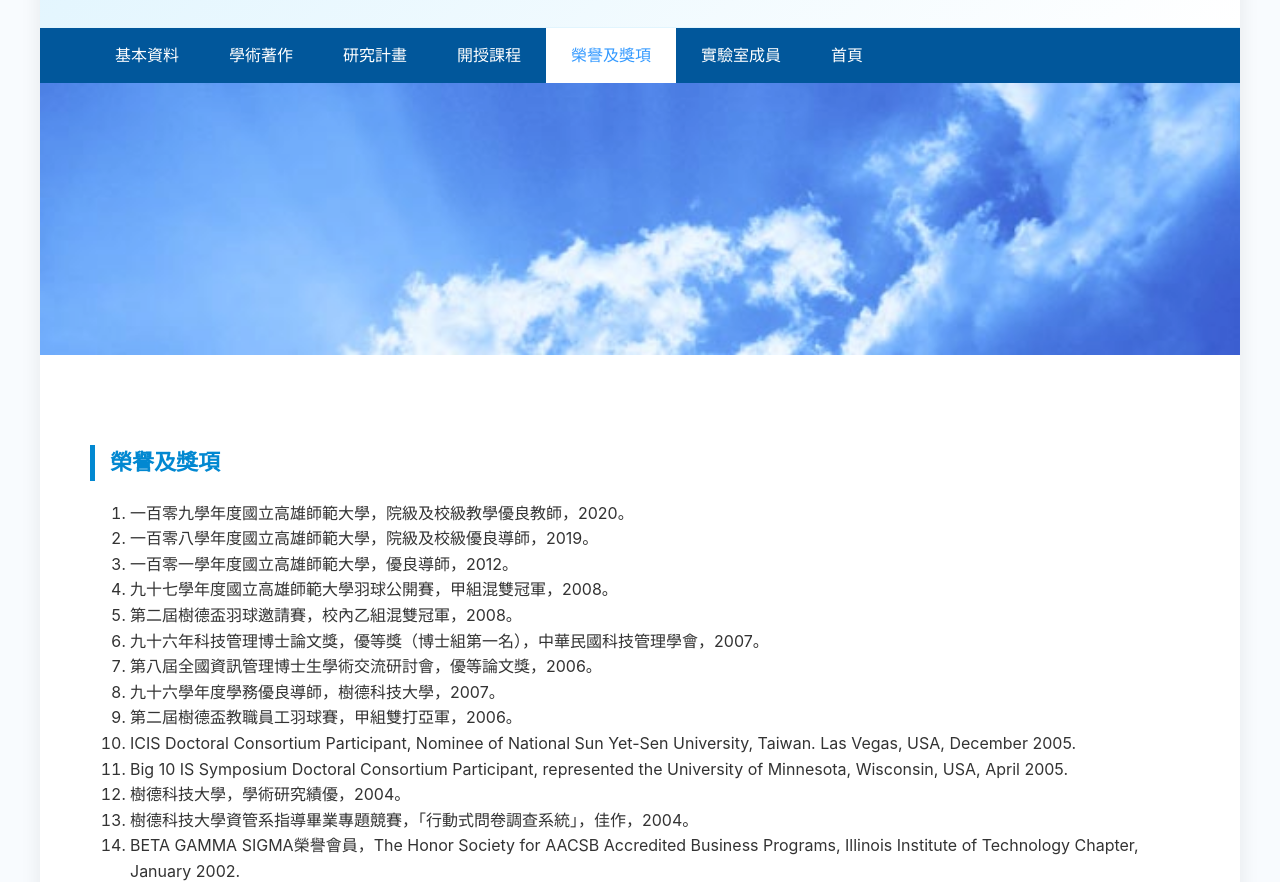
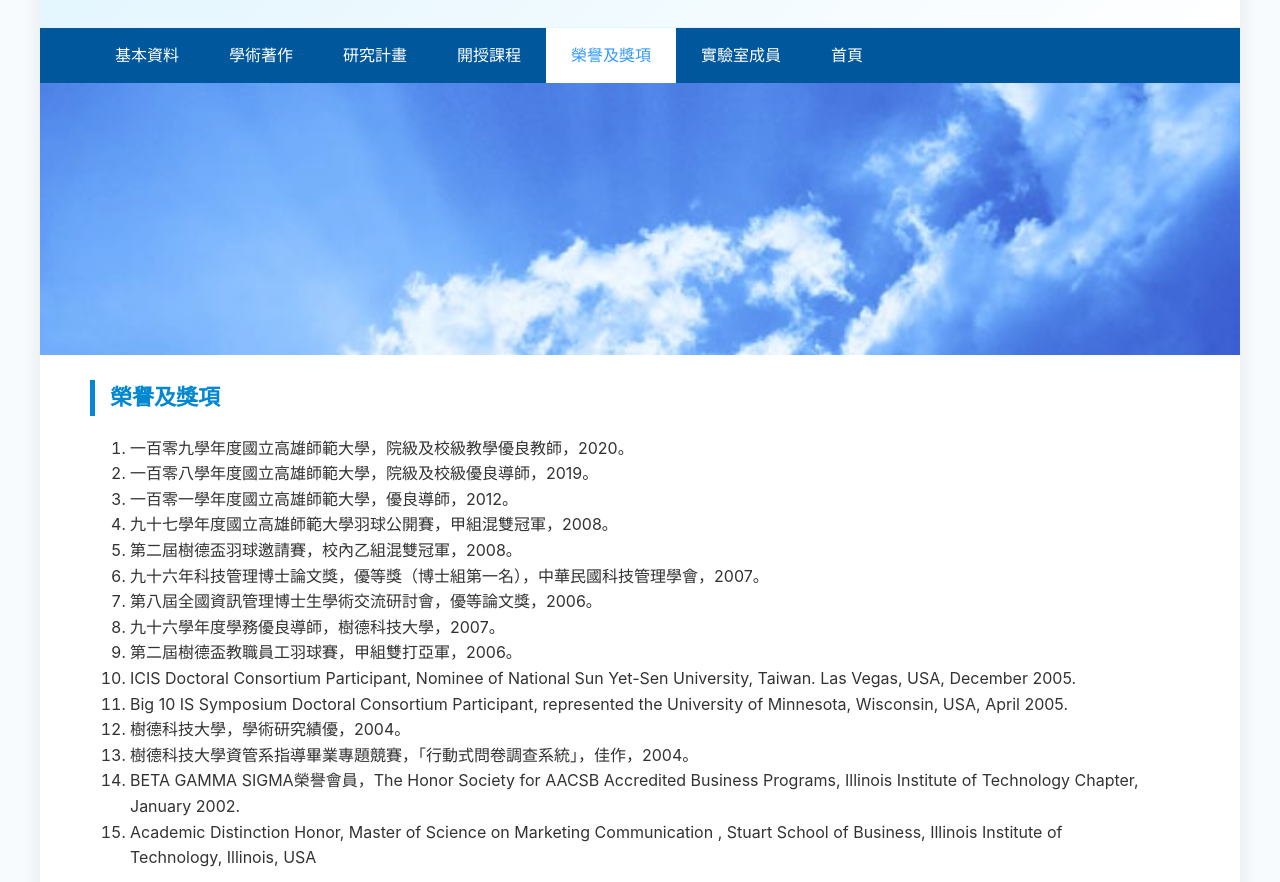
Before and after one commit to sch-laboratory/sch-website, a plain HTML site: page honor.html in a window 1280 px wide. Shown: the part 104-986 px from the top of the page. Drawn offline with Linux system fonts and the light colour scheme.

Commit message:
Update bluebusiness.css

```diff
--- a/bluebusiness.css
+++ b/bluebusiness.css
@@ -118,7 +118,7 @@ ul#navigation {
 
 #container-content {
     flex: 1;
-    padding: 50px;
+    padding: 25px 50px 50px 50px;
     display: flex;
     gap: 40px;
 }
@@ -146,9 +146,13 @@ h1 {
 h2 {
     font-size: 22px;
     color: var(--primary);
-    margin: 40px 0 20px 0;
+    margin: 30px 0 20px 0;
     padding-left: 15px;
     border-left: 5px solid var(--primary);
+}
+
+h2:first-child {
+    margin-top: 0;
 }
 
 h3 {
```
